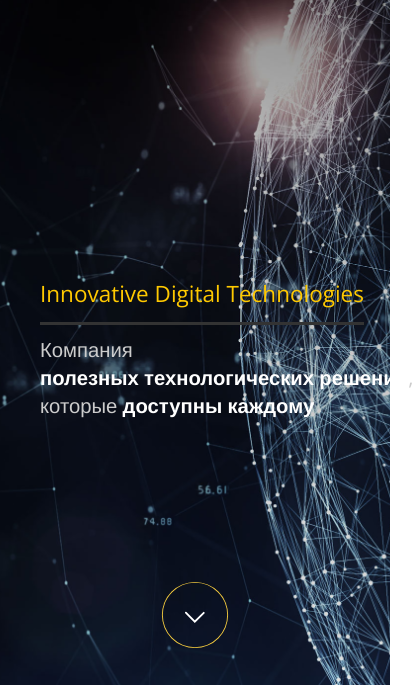
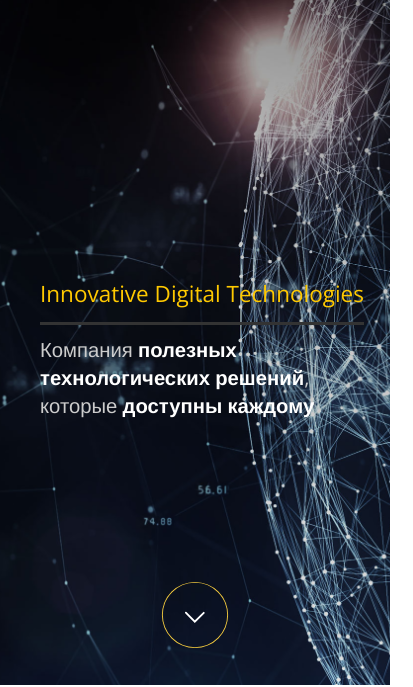
Before and after one commit to anna-artyushkevich/idt.by, a plain HTML site: page docs/index.html in a window 390 px wide. Shown: the part 159-846 px from the top of the page, 413 px wide, since content can reach past the window. Drawn offline with nearby package versions, Linux system fonts and the light colour scheme.

Commit message:
fix slogan

```diff
--- a/docs/index.html
+++ b/docs/index.html
@@ -12,7 +12,7 @@
         <meta name="viewport" content="width=device-width, initial-scale=1, shrink-to-fit=no">
         <meta name="description" content="IDT – компания, которая разрабатывает ведущие продукты в сфере телекоммуникаций и онлайн-платежей с 1990 года и является пионером в области предоплаченных звонков и VoIP-телефонии.">
         <title>IDT - Technology-enabled communication and payments</title>
-        <link rel="shortcut icon" href="favicon.ico">
+        <link rel="shortcut icon" href="img/favicon.ico">
         <link href="https://fonts.googleapis.com/css?family=Open+Sans:400,600" rel="stylesheet">
         <link href="css/styles.css" rel="stylesheet">
         <script type="text/javascript" src="https://code.jquery.com/jquery-3.3.1.min.js"></script>
@@ -52,7 +52,7 @@
                         <h3 class="slogan-title col-xs-shrink space-in-h-zero-xs">Innovative Digital Technologies</h3>
                     </div>
                     <div class="row col-xs-12 space-out-h-zero-xs">
-                        <h5 class="slogan-title-sub col-xs-shrink space-in-h-zero-xs">Компания <span class="slogan-underlined">полезных&nbsp;технологических&nbsp;решений</span>, <br />которые <span class="slogan-underlined">доступны&nbsp;каждому</span></h5>
+                        <h5 class="slogan-title-sub col-xs-shrink space-in-h-zero-xs">Компания <span class="slogan-underlined">полезных технологических решений</span>, <br />которые <span class="slogan-underlined">доступны&nbsp;каждому</span></h5>
                     </div>
                 </div>
                 <div class="arrow-next row row-center-xs space-auto-top-xs space-out-bottom-base-xs">
```
